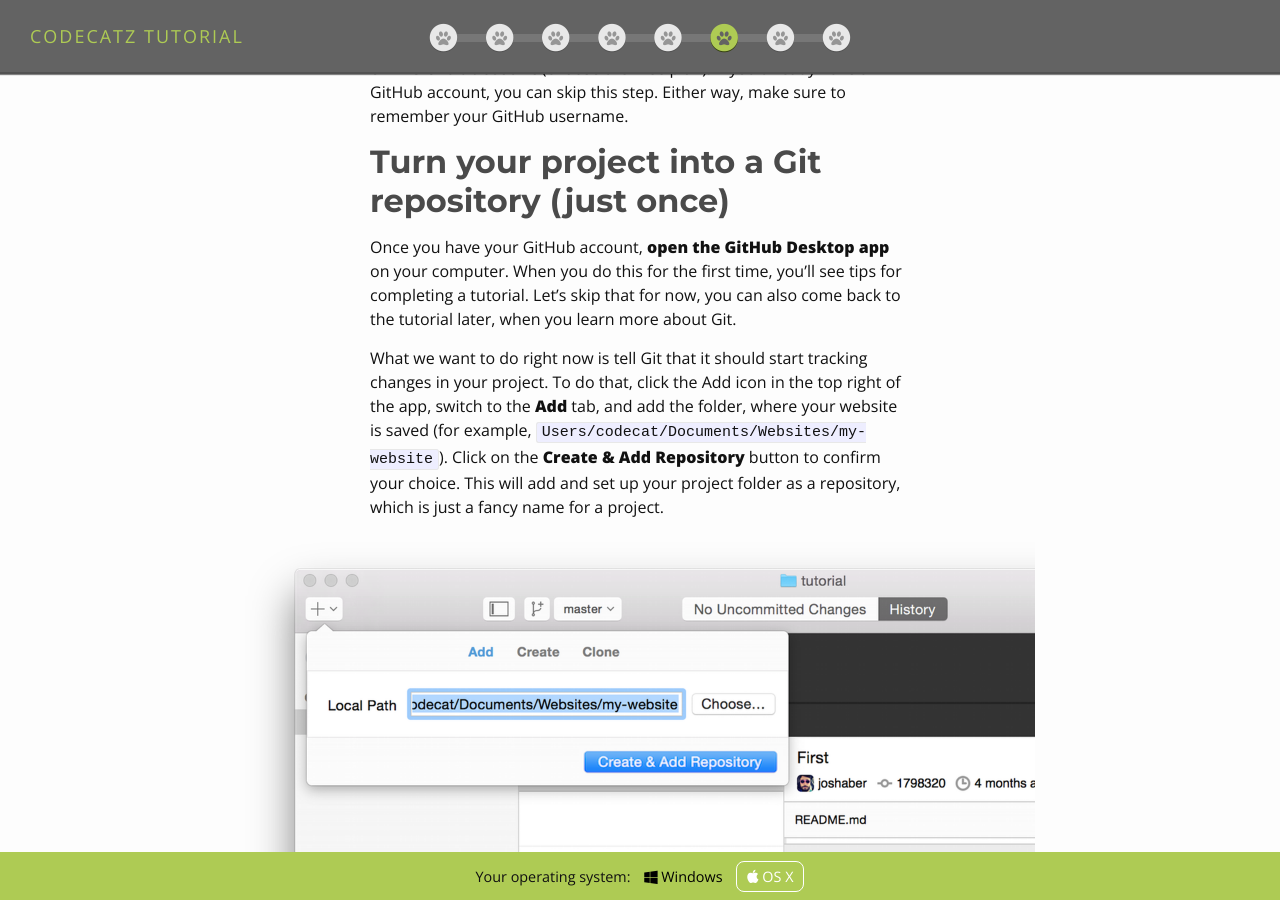
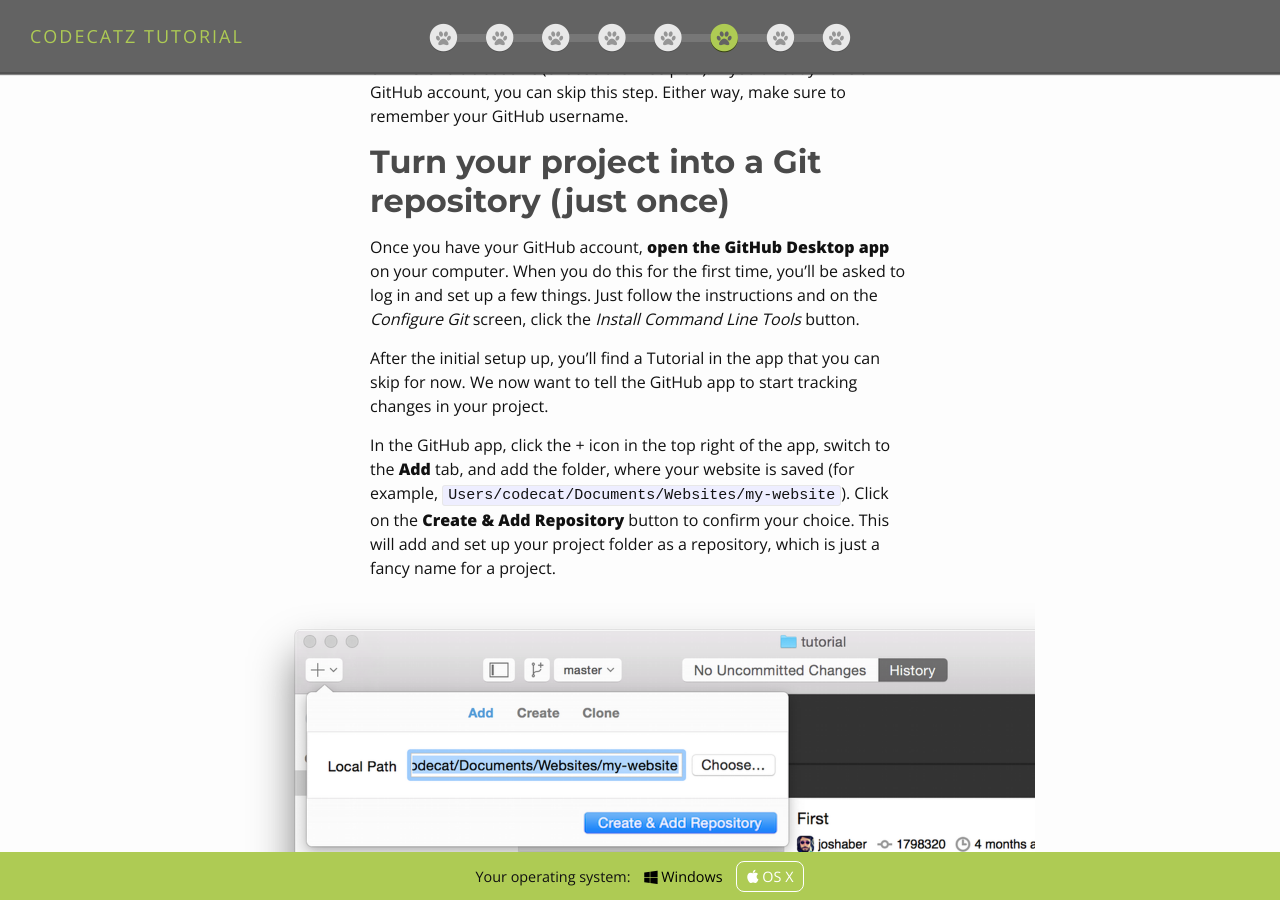
Before and after one commit to CodeCatz/codecatz-tutorial, a Jekyll site: the page built from 6-publish/index.md, in a window 1280 px wide and 900 px high, scrolled down 1506 px. Built offline with Jekyll 4.4.1, drawn with Linux system fonts in a browser that asks for light colours; nearby versions of some CDN libraries.

Commit message:
updated os specific git instructions

```diff
--- a/6-publish/index.md
+++ b/6-publish/index.md
@@ -26,9 +26,19 @@
 
 ## Turn your project into a Git repository (just once)
 
-Once you have your GitHub account, **open the GitHub Desktop app** on your computer. When you do this for the first time, you'll see tips for completing a tutorial. Let's skip that for now, you can also come back to the tutorial later, when you learn more about Git.
+Once you have your GitHub account, **open the GitHub Desktop app** on your computer. When you do this for the first time, you'll be asked to log in and set up a few things. <span class="os-switch show"><span class="osx">Just follow the instructions and on the <em>Configure Git</em> screen, click the <em>Install Command Line Tools</em> button.</span><span class="wins"></span></span>
 
-What we want to do right now is tell Git that it should start tracking changes in your project. To do that, click the Add icon in the top right of the app, switch to the **Add** tab, and add the folder, where your website is saved (for example, `Users/codecat/Documents/Websites/my-website`). Click on the **Create & Add Repository** button to confirm your choice. This will add and set up your project folder as a repository, which is just a fancy name for a project.
+After the initial setup up, you'll find a Tutorial in the app that you can skip for now. We now want to tell the GitHub app to start tracking changes in your project.
+
+<div class="os-switch show">
+<div class="osx"></div>
+<div class="wins">
+	<p>But first, let's go back to the Command Prompt for just a second to initialize Git in our project. Make sure you're in the project folder and type:</p>
+	<pre><code>&gt; git init</code></pre>
+</div>
+</div>
+
+In the GitHub app, click the + icon in the top right of the app, switch to the **Add** tab, and add the folder, where your website is saved (for example, `Users/codecat/Documents/Websites/my-website`). Click on the **Create & Add Repository** button to confirm your choice. This will add and set up your project folder as a repository, which is just a fancy name for a project.
 
 <img src="{{ "/images/github-mac-0-add-repo-part.png" | prepend: site.baseurl }}"/>
 
```
Also changed, not shown: 1-installation/index.md (+7 -1 lines).
